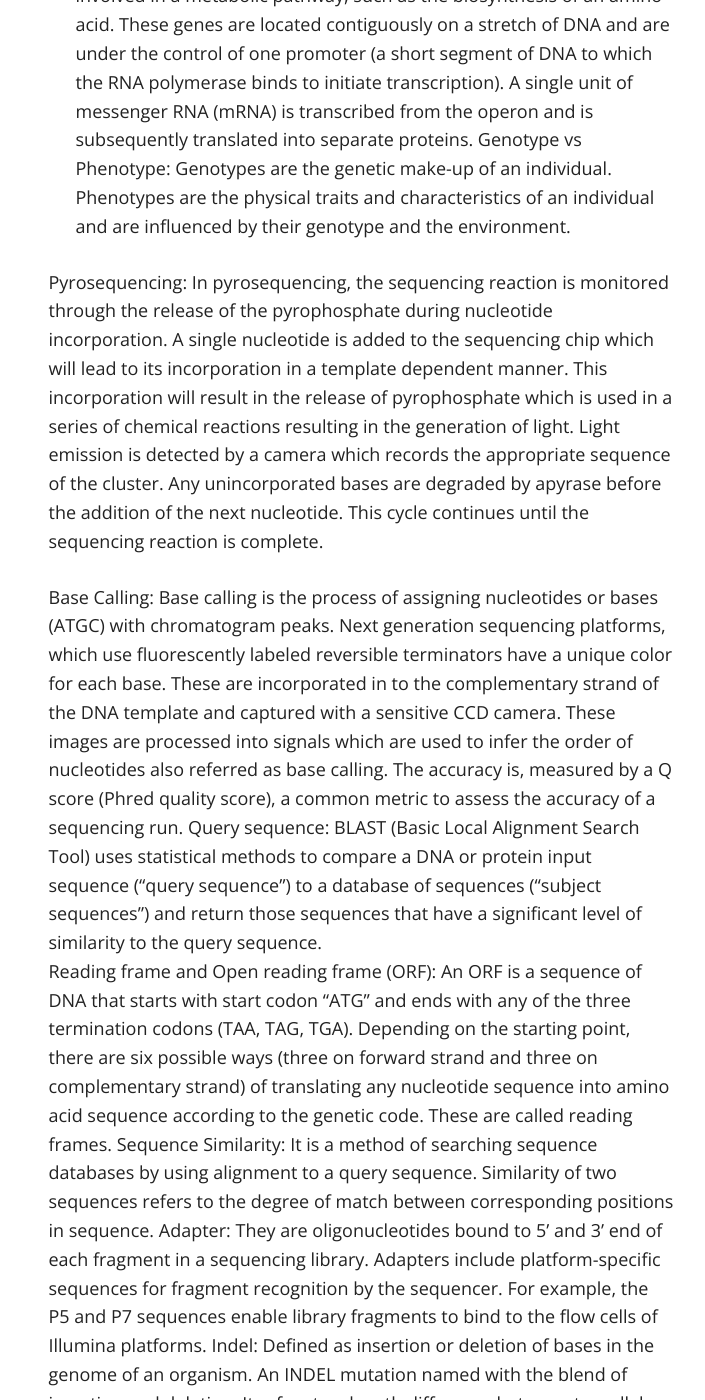
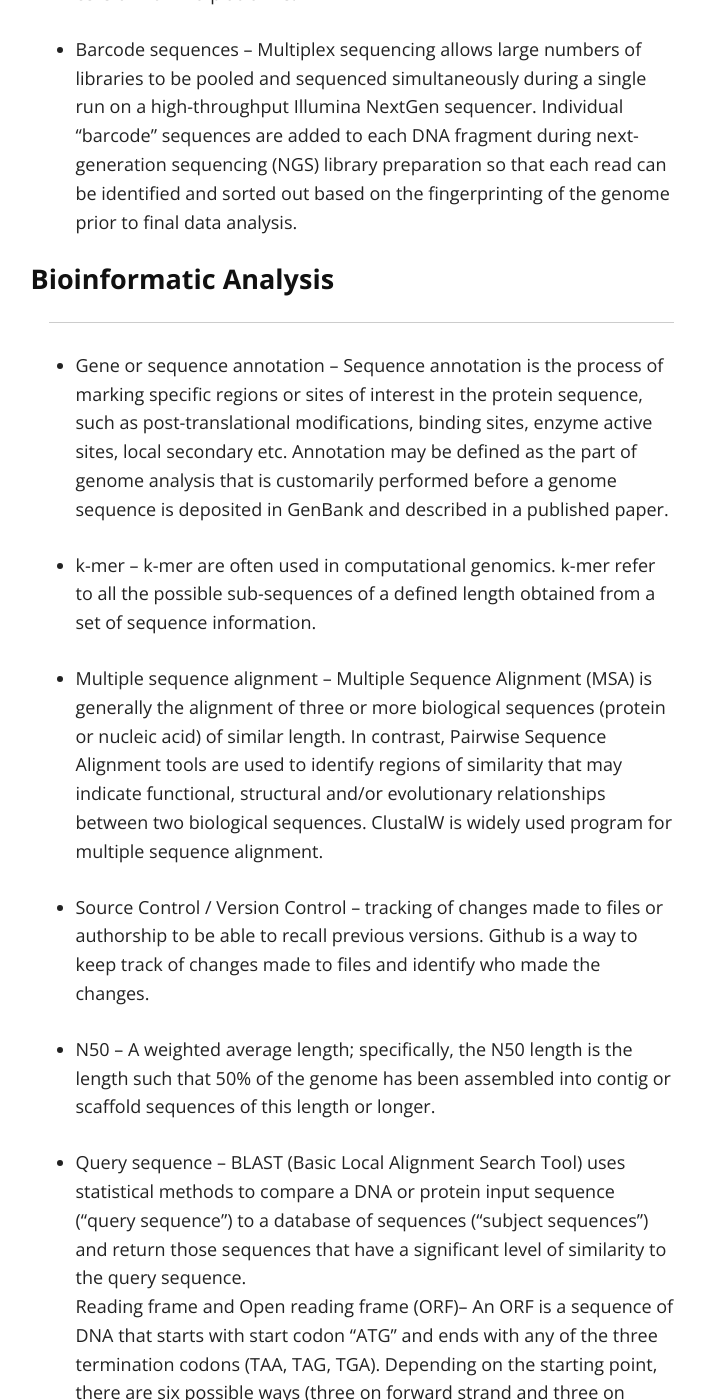
Before and after one commit to StaPH-B/midwest-region, a Jekyll site: the page built from bioinformatics_terms.md, in a window 1280 px wide and 1400 px high, scrolled down 4556 px. Shown: the whole window, without its empty margins (279-984 px from the left). Built offline with Jekyll 4.4.1, drawn with Linux system fonts in a browser that asks for light colours; nearby versions of some CDN libraries; our own code applies the rules of GitHub Pages for plain Markdown files; some of the changed text lies outside the part shown.

Commit message:
added to terms, programs and phylo pages

```diff
--- a/bioinformatics_terms.md
+++ b/bioinformatics_terms.md
@@ -1,68 +1,76 @@
-SeqSero – SeqSero is a novel web based, free and simple bioinformatic pipeline developed by Deng et.al for Salmonella serotype determination from humans, animals, foods and the environment using whole genome raw sequencing data.  SeqSero is based on curated databases of Salmonella serotype determinants (O and H antigen clusters) and is predicted to determine serotype rapidly and accurately for nearly the full spectrum of Salmonella serotypes (more than 2,300 serotypes) from both raw sequencing reads and genome assemblies. This system allows accurate “fingerprinting” analysis of raw sequencing data from Salmonella isolates within minutes. SeqSero has been widely utilized by CDC, the U.S. Food and Drug Administration, the U.S. Department of Agriculture and state public health departments to track Salmonella serotypes associated with outbreak. SeqSero serotyping tool is publicly available at www.denglab.info/SeqSero.
+---
+layout: default
+---
+## General Bioinformatic Terms:
 
-* Paired end sequencing:
+#### Genomics
+------------
+* Indels – A type of DNA sequence variation marked by the insertion or deletion of nucleotides
+
+* Structural variants (SVs) – DNA sequence variants that are 50bp or larger, including insertions, deletions, inversions, duplications and translocations
+
+* Cis regulation – Any molecular interaction that regulates the transcription of nearby genes on the same DNA molecule, such as the role of a gene promote
+
+* Trans regulation – Any molecular interaction that regulates the transcription of genes on a different DNA molecule, such as a transcription factor regulating both alleles of a target gene or genes.
+
+* Genotype vs Phenotype – Genotypes are the genetic make-up of an individual. Phenotypes are the physical traits and characteristics of an individual and are influenced by their genotype and the environment.
+
+* Operon – It is a genetic regulatory system found in bacteria and their viruses in which genes coding for functionally related proteins are clustered along the DNA. This feature allows protein synthesis to be controlled coordinately in response to the needs of the cell. A typical operon consists of a group of structural genes that code for enzymes involved in a metabolic pathway, such as the biosynthesis of an amino acid. These genes are located contiguously on a stretch of DNA and are under the control of one promoter (a short segment of DNA to which the RNA polymerase binds to initiate transcription). A single unit of messenger RNA (mRNA) is transcribed from the operon and is subsequently translated into separate proteins.
+
+* Indel – Defined as insertion or deletion of bases in the genome of an organism. An INDEL mutation named with the blend of insertion and deletion. It refers to a length difference between two allele caused by a SEQUENCE INSERTION or by a SEQUENCE DELETION.
+
+#### Programming Languages
+-------------------------
+* Linux – An operating system much like Windows or OSX. The field of bioinformatics relies heavily on Linux-based computers and software. Although some bioinformatics programs can be compiled to run on Mac OS X and Windows systems, many require the Linux environment to run properly.
+
+* Command line / Command based – The command line allows the user to interact with their computer without graphical user interface (GUI) or mouse. The command line is essential to perform bioinformatics analysis. It allows the user to manipulate files and programs in ways that are not possible using a GUI.
+
+* Python – Python is a popular programming language object often used for scientific computing. The Biopython utilize python-based software for bioinformatics research, thereby creating high quality reusable modules and scripts.
+
+* PERL – Another programming language similar to Python.
+
+* BASH / Shell Script – A programming language that is directly used by the Linux operating system. It allows for direct control of the operating system functions.
+
+#### Sequencing Instruments and Chemistry
+----------------------------------------
+
+* PacBio –  It is a single molecule real time (SMRT) sequencing developed by Pacific Biosciences, also referred as PacBio sequencing. Unlike second generation sequencing, PacBio sequences each base-pair individually. Currently, this method is widely used to study larger genomes, transcriptome metagenomics and epigenetics.
+
+* Tape station – The Agilent 2100 Bioanalyzer (Tape Station) is a microfluidics-based platform for size determination, quantification and quality control of DNA and RNA.
+
+* Pyrosequencing –  In pyrosequencing, the sequencing reaction is monitored through the release of the pyrophosphate during nucleotide incorporation. A single nucleotide is added to the sequencing chip which will lead to its incorporation in a template dependent manner. This incorporation will result in the release of pyrophosphate which is used in a series of chemical reactions resulting in the generation of light. Light emission is detected by a camera which records the appropriate sequence of the cluster. Any unincorporated bases are degraded by apyrase before the addition of the next nucleotide. This cycle continues until the sequencing reaction is complete.
+
+* Paired end sequencing –
 ![Paired End Sequencing Image](https://amd-midwest.github.io/bioinfo_course/images/paired_end.png "")
 
 It involves sequencing both ends of the DNA fragment and generate high quality sequence data. It’s a simple work flow allows generation of unique ranges of insert sizes.
 
-* Long read sequencing: Third generation sequencing also known as long read sequencing (LRS). LRS allows for the retrieval of much longer (>10,000bp) sequencing reads than widely-used short read sequencing systems (75-300bp). Long-read sequencing (LRS) has become increasingly important due to its strengths in resolving complex DNA regions as well as in determining full-length RNA molecules. Two important LRS technologies have been developed during the past few years, including single-molecule, real-time sequencing by Pacific Biosciences, and nanopore sequencing by Oxford Nanopore Technologies.
+* Long read sequencing – Third generation sequencing also known as long read sequencing (LRS). LRS allows for the retrieval of much longer (>10,000bp) sequencing reads than widely-used short read sequencing systems (75-300bp). Long-read sequencing (LRS) has become increasingly important due to its strengths in resolving complex DNA regions as well as in determining full-length RNA molecules. Two important LRS technologies have been developed during the past few years, including single-molecule, real-time sequencing by Pacific Biosciences, and nanopore sequencing by Oxford Nanopore Technologies.
 
-* Short read sequencing: Next generation sequencing also known as short read sequencing. The technology utilizes highest output platform continue to have relatively short read lengths on the order of 35-300 bases per read. The amazing increase in data output and decrease in cost per base sequenced has been driven primarily short-read sequencing technologies such as the Illumina and Ion Torrent platforms.
+* Short read sequencing – Next generation sequencing also known as short read sequencing. The technology utilizes highest output platform continue to have relatively short read lengths on the order of 35-300 bases per read. The amazing increase in data output and decrease in cost per base sequenced has been driven primarily short-read sequencing technologies such as the Illumina and Ion Torrent platforms.
 
-* Indels: A type of DNA sequence variation marked by the insertion or deletion of nucleotides
-Structural variants (SVs): DNA sequence variants that are 50bp or larger, including insertions, deletions, inversions, duplications and translocations
+* Massively parallel sequencing – Massively parallel sequencing (MPS) technology, also referred to as next-generation sequencing, is a high-throughput approach to DNA sequencing in which miniaturized, parallelized platforms are used for sequencing 1 million to 43 billion short reads per instrument run. Next-generation sequencing (NGS) is transforming the landscape of clinical microbiology and public health laboratories. The applications of NGS are wide-ranging and include whole-genome sequencing, microbiome analysis/metagenomics, transcriptome profiling, infectious disease diagnosis, pathogen discovery, and public health surveillance.
 
-* Cis regulation: Any molecular interaction that regulates the transcription of nearby genes on the same DNA molecule, such as the role of a gene promote
+* Base Calling – Base calling is the process of assigning nucleotides or bases (ATGC) with chromatogram peaks. Next generation sequencing platforms, which use fluorescently labeled reversible terminators have a unique color for each base. These are incorporated in to the complementary strand of the DNA template and captured with a sensitive CCD camera. These images are processed into signals which are used to infer the order of nucleotides also referred as base calling. The accuracy is, measured by a Q score (Phred quality score), a common metric to assess the accuracy of a sequencing run.
 
-* Trans regulation: Any molecular interaction that regulates the transcription of genes on a different DNA molecule, such as a transcription factor regulating both alleles of a target gene or genes.
+* Adapter – They are oligonucleotides bound to 5’ and 3’ end of each fragment in a sequencing library. Adapters include platform-specific sequences for fragment recognition by the sequencer. For example, the P5 and P7 sequences enable library fragments to bind to the flow cells of Illumina platforms.
 
-* Linux: An operating system much like Windows or OSX. The field of bioinformatics relies heavily on Linux-based computers and software. Although some bioinformatics programs can be compiled to run on Mac OS X and Windows systems, many require the Linux environment to run properly.
+* Barcode sequences – Multiplex sequencing allows large numbers of libraries to be pooled and sequenced simultaneously during a single run on a high-throughput Illumina NextGen sequencer. Individual "barcode" sequences are added to each DNA fragment during next-generation sequencing (NGS) library preparation so that each read can be identified and sorted out based on the fingerprinting of the genome prior to final data analysis.
 
-* Command line / Command based: The command line allows the user to interact with their computer without graphical user interface (GUI) or mouse. The command line is essential to perform bioinformatics analysis. It allows the user to manipulate files and programs in ways that are not possible using a GUI.
+#### Bioinformatic Analysis
+--------------------------
+* Gene or sequence annotation – Sequence annotation is the process of marking specific regions or sites of interest in the protein sequence, such as post-translational modifications, binding sites, enzyme active sites, local secondary etc. Annotation may be defined as the part of genome analysis that is customarily performed before a genome sequence is deposited in GenBank and described in a published paper.
 
-* Gene or sequence annotation: Sequence annotation is the process of marking specific regions or sites of interest in the protein sequence, such as post-translational modifications, binding sites, enzyme active sites, local secondary etc. Annotation may be defined as the part of genome analysis that is customarily performed before a genome sequence is deposited in GenBank and described in a published paper.
+* k-mer – k-mer are often used in computational genomics. k-mer refer to all the possible sub-sequences of a defined length obtained from a set of sequence information.
 
-* Phylogenetic tree: Phylogenetic tree is a branching diagram or dendrogram illustrating the evolutionary relationships among species.
+* Multiple sequence alignment – Multiple Sequence Alignment (MSA) is generally the alignment of three or more biological sequences (protein or nucleic acid) of similar length. In contrast, Pairwise Sequence Alignment tools are used to identify regions of similarity that may indicate functional, structural and/or evolutionary relationships between two biological sequences. ClustalW is widely used program for multiple sequence alignment.
 
-* UPGMA (Unweighted Pair Group Method with Arithmetic Mean): A simple clustering method that assumes a constant rate of evolution (molecular clock hypothesis). It needs a distance matrix of the analyzed taxa that can be calculated from a multiple alignment.
+* Source Control / Version Control – tracking of changes made to files or authorship to be able to recall previous versions. Github is a way to keep track of changes made to files and identify who made the changes.
 
-* Maximum parsimony (MP): This method tries to create a phylogeny that requires the least evolutionary change.
+* N50 – A weighted average length; specifically, the N50 length is the length such that 50% of the genome has been assembled into contig or scaffold sequences of this length or longer.
 
-* Maximum-likelihood (ML): ML uses a statistical approach to infer a phylogenetic tree. ML is well suited for the analysis of distantly related sequences but is computationally expensive and thus not that well suited for larger input data.
+* Query sequence –  BLAST (Basic Local Alignment Search Tool) uses statistical methods to compare a DNA or protein input sequence (“query sequence”) to a database of sequences (“subject sequences”) and return those sequences that have a significant level of similarity to the query sequence.
+Reading frame and Open reading frame (ORF)–  An ORF is a sequence of DNA that starts with start codon “ATG” and ends with any of the three termination codons (TAA, TAG, TGA). Depending on the starting point, there are six possible ways (three on forward strand and three on complementary strand) of translating any nucleotide sequence into amino acid sequence according to the genetic code. These are called reading frames.
+Sequence Similarity– It is a method of searching sequence databases by using alignment to a query sequence. Similarity of two sequences refers to the degree of match between corresponding positions in sequence.
 
-* Outgroups: When using distance matrix methods, it is highly recommended to include at least one distantly related sequence for the analysis. This is a negative control. The outgroup should appear near the root of the tree and should have a longer branch length than any other sequence.
-
-* Bootstrapping: Bootstrapping is a statistical resampling technique that is often used to increase the confidence that the inferred tree is correct.
-
-* Python: Python is a popular programming language object often used for scientific computing. The Biopython utilize python-based software for bioinformatics research, thereby creating high quality reusable modules and scripts.
-
-* PERL: Another programming language similar to Python.
-
-* BASH / Shell Script: A programming language that is directly used by the Linux operating system. It allows for direct control of the operating system functions.
-
-* PacBio:  It is a single molecule real time (SMRT) sequencing developed by Pacific Biosciences, also referred as PacBio sequencing. Unlike second generation sequencing, PacBio sequences each base-pair individually. Currently, this method is widely used to study larger genomes, transcriptome metagenomics and epigenetics.
-
-* Tape station: The Agilent 2100 Bioanalyzer (Tape Station) is a microfluidics-based platform for size determination, quantification and quality control of DNA and RNA.
-
-* k-mer: k-mer are often used in computational genomics. k-mer refer to all the possible sub-sequences of a defined length obtained from a set of sequence information.
-
-* Kraken: Kraken is an ultrafast taxonomic sequence program module for assigning taxonomic labels to metagenomic DNA sequences. This module examines k-mers within a read and querying a database with those k-mers. This database contains a mapping of every k-mer in Kraken genomic library to the lowest common ancestor (LCA) in a taxonomic tree of all genomes that contain k-mer.
-
-* Massively parallel sequencing: Massively parallel sequencing (MPS) technology, also referred to as next-generation sequencing, is a high-throughput approach to DNA sequencing in which miniaturized, parallelized platforms are used for sequencing 1 million to 43 billion short reads per instrument run. Next-generation sequencing (NGS) is transforming the landscape of clinical microbiology and public health laboratories. The applications of NGS are wide-ranging and include whole-genome sequencing, microbiome analysis/metagenomics, transcriptome profiling, infectious disease diagnosis, pathogen discovery, and public health surveillance.
-
-* Multiple sequence alignment: Multiple Sequence Alignment (MSA) is generally the alignment of three or more biological sequences (protein or nucleic acid) of similar length. In contrast, Pairwise Sequence Alignment tools are used to identify regions of similarity that may indicate functional, structural and/or evolutionary relationships between two biological sequences. ClustalW is widely used program for multiple sequence alignment.
-N50 - A weighted average length; specifically, the N50 length is the length such that 50% of the genome has been assembled into contig or scaffold sequences of this length or longer.
-Operon: It is a genetic regulatory system found in bacteria and their viruses in which genes coding for functionally related proteins are clustered along the DNA. This feature allows protein synthesis to be controlled coordinately in response to the needs of the cell. A typical operon consists of a group of structural genes that code for enzymes involved in a metabolic pathway, such as the biosynthesis of an amino acid. These genes are located contiguously on a stretch of DNA and are under the control of one promoter (a short segment of DNA to which the RNA polymerase binds to initiate transcription). A single unit of messenger RNA (mRNA) is transcribed from the operon and is subsequently translated into separate proteins.
-Genotype vs Phenotype: Genotypes are the genetic make-up of an individual. Phenotypes are the physical traits and characteristics of an individual and are influenced by their genotype and the environment.
-
-Pyrosequencing:  In pyrosequencing, the sequencing reaction is monitored through the release of the pyrophosphate during nucleotide incorporation. A single nucleotide is added to the sequencing chip which will lead to its incorporation in a template dependent manner. This incorporation will result in the release of pyrophosphate which is used in a series of chemical reactions resulting in the generation of light. Light emission is detected by a camera which records the appropriate sequence of the cluster. Any unincorporated bases are degraded by apyrase before the addition of the next nucleotide. This cycle continues until the sequencing reaction is complete.
-
-Base Calling: Base calling is the process of assigning nucleotides or bases (ATGC) with chromatogram peaks. Next generation sequencing platforms, which use fluorescently labeled reversible terminators have a unique color for each base. These are incorporated in to the complementary strand of the DNA template and captured with a sensitive CCD camera. These images are processed into signals which are used to infer the order of nucleotides also referred as base calling. The accuracy is, measured by a Q score (Phred quality score), a common metric to assess the accuracy of a sequencing run.
-Query sequence:  BLAST (Basic Local Alignment Search Tool) uses statistical methods to compare a DNA or protein input sequence (“query sequence”) to a database of sequences (“subject sequences”) and return those sequences that have a significant level of similarity to the query sequence.
-Reading frame and Open reading frame (ORF):  An ORF is a sequence of DNA that starts with start codon “ATG” and ends with any of the three termination codons (TAA, TAG, TGA). Depending on the starting point, there are six possible ways (three on forward strand and three on complementary strand) of translating any nucleotide sequence into amino acid sequence according to the genetic code. These are called reading frames.
-Sequence Similarity: It is a method of searching sequence databases by using alignment to a query sequence. Similarity of two sequences refers to the degree of match between corresponding positions in sequence.
-Adapter: They are oligonucleotides bound to 5’ and 3’ end of each fragment in a sequencing library. Adapters include platform-specific sequences for fragment recognition by the sequencer. For example, the P5 and P7 sequences enable library fragments to bind to the flow cells of Illumina platforms.
-Indel: Defined as insertion or deletion of bases in the genome of an organism. An INDEL mutation named with the blend of insertion and deletion. It refers to a length difference between two allele caused by a SEQUENCE INSERTION or by a SEQUENCE DELETION.
-Barcode sequences: Multiplex sequencing allows large numbers of libraries to be pooled and sequenced simultaneously during a single run on a high-throughput Illumina NextGen sequencer. Individual "barcode" sequences are added to each DNA fragment during next-generation sequencing (NGS) library preparation so that each read can be identified and sorted out based on the fingerprinting of the genome prior to final data analysis.
-Microbe TRACE (TRAnsmission Cluster Engine): A tool for the large-scale Molecular Epidemiology of Microbial diseases It is a platform for viewing and comparing genomic and contact tracing networks by the CDC. It generates network diagrams of clusters based on genetic distance data.
-NCBI – National Center for Biotechnology Information, is a part of the National Laboratory of Medicine and National Institute of health. The Entrez Global Query Cross Database search system is widely adopted by NCBI for array of nucleotide and protein sequences, protein structures, PubMed, taxonomy, whole genome etc.
+* NCBI – National Center for Biotechnology Information, is a part of the National Laboratory of Medicine and National Institute of health. The Entrez Global Query Cross Database search system is widely adopted by NCBI for array of nucleotide and protein sequences, protein structures, PubMed, taxonomy, whole genome etc.
--- a/phylo.md
+++ b/phylo.md
@@ -1,3 +1,16 @@
 ---
 layout: default
 ---
+## Common Phylogenetic Terms:
+
+* Phylogenetic tree – Phylogenetic tree is a branching diagram or dendrogram illustrating the evolutionary relationships among species.
+
+* UPGMA (Unweighted Pair Group Method with Arithmetic Mean) – A simple clustering method that assumes a constant rate of evolution (molecular clock hypothesis). It needs a distance matrix of the analyzed taxa that can be calculated from a multiple alignment.
+
+* Maximum parsimony (MP) – This method tries to create a phylogeny that requires the least evolutionary change.
+
+* Maximum-likelihood (ML) – ML uses a statistical approach to infer a phylogenetic tree. ML is well suited for the analysis of distantly related sequences but is computationally expensive and thus not that well suited for larger input data.
+
+* Bootstrapping – Bootstrapping is a statistical resampling technique that is often used to increase the confidence that the inferred tree is correct.
+
+* Outgroups – When using distance matrix methods, it is highly recommended to include at least one distantly related sequence for the analysis. This is a negative control. The outgroup should appear near the root of the tree and should have a longer branch length than any other sequence.
```
Also changed, not shown: common_progs.md (+6 -6 lines).
